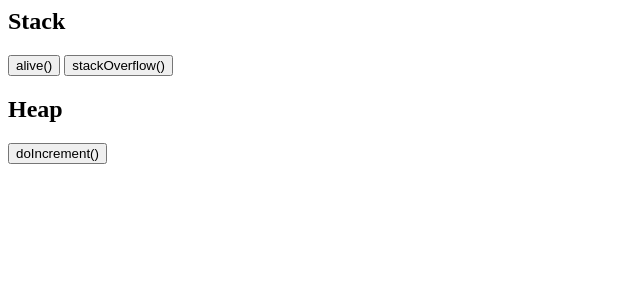
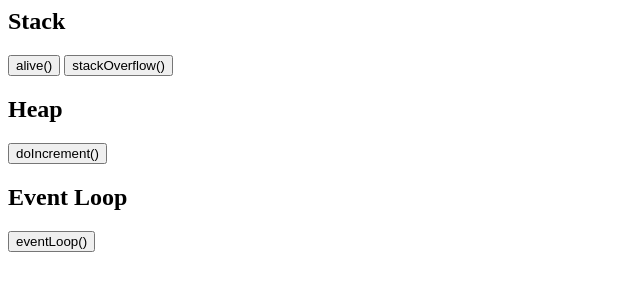
Before and after one commit to bratosab/js-survival-kit, a plain HTML site: page demonstrations.html in a window 1280 px wide. Shown: the whole page, without its empty margins (0-640 px from the left). Drawn offline with Linux system fonts and the light colour scheme.

Commit message:
Added Event loop showcase

```diff
--- a/index.html
+++ b/demonstrations.html
@@ -1,6 +1,7 @@
 <html>
   <script src="call-stack.js"></script>
   <script src="heap.js"></script>
+  <script src="event-loop.js"></script>
 
   <body>
     <section>
@@ -13,5 +14,10 @@
       <h1>Heap</h1>
       <button onclick="doIncrement()">doIncrement()</button>
     </section>
+
+    <section>
+      <h1>Event Loop</h1>
+      <button onclick="eventLoop()">eventLoop()</button>
+    </section>
   </body>
 </html>
--- /dev/null
+++ b/event-loop.js
@@ -0,0 +1,7 @@
+function eventLoop() {
+  setTimeout(() => console.log('setTimeout', "I'm FIRST!"), 0);
+
+  Promise.resolve().then(value => console.log('Promise', 'Am I second????'));
+
+  console.log('console.log', 'JavaScript ROCKS!?!');
+}
```
